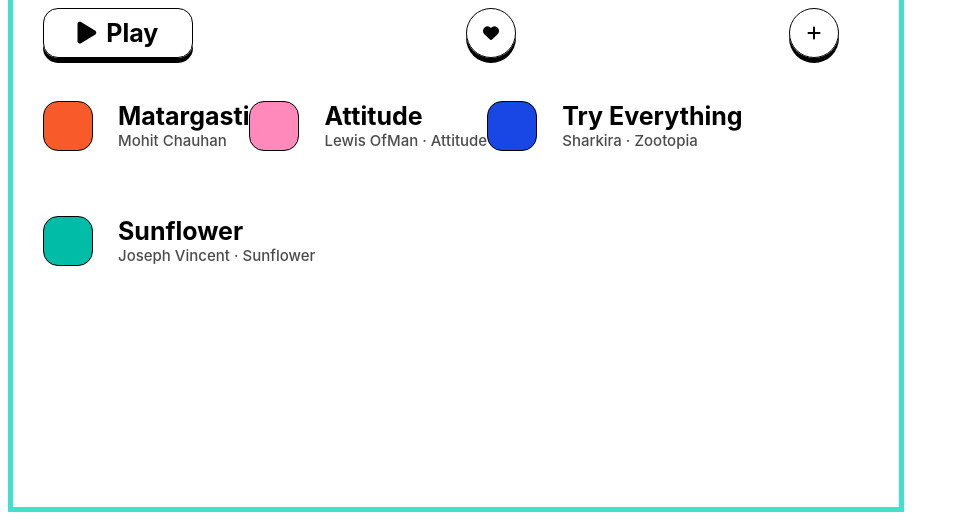
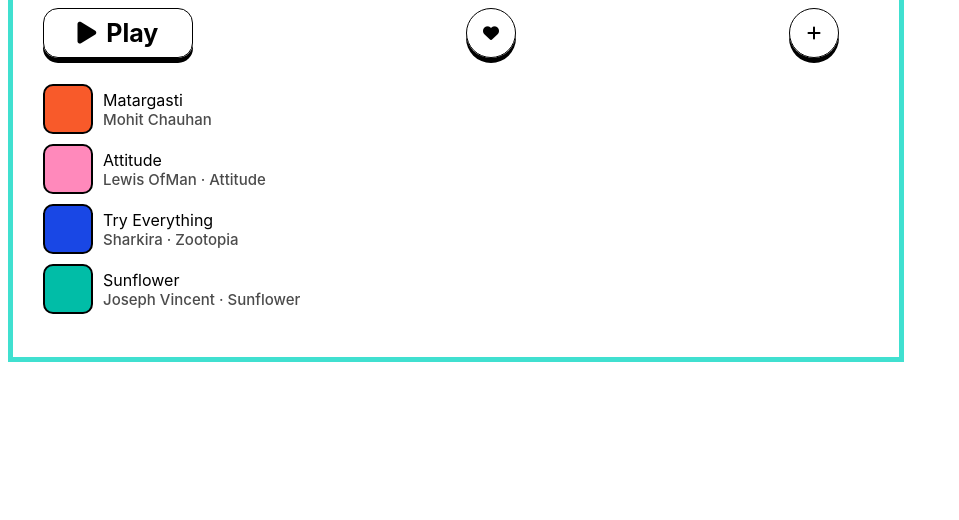
Before and after one commit to ChoBlack/kokoa-challenge-5-2021, a plain HTML site: page index.html in a window 1280 px wide. Shown: the part 296-816 px from the top of the page, without its empty margins (0-959 px from the left). Drawn offline with Linux system fonts and the light colour scheme.

Commit message:
update css more better~

```diff
--- a/index.html
+++ b/index.html
@@ -48,39 +48,39 @@
         </div>
     </div>
 
-    <div class="list">
-        <div class="list__songs">
-          <div class="list__songs__image"></div>
-          <div class="list__songs__name">
+    <ul class="song-list">
+        <li class="song-list__song">
+          <div class="song-list__cover"></div>
+          <div class="song-list__data">
             <span>Matargasti</span>
             <span>Mohit Chauhan</span>
           </div>
-        </div>
+        </li>
 
-        <div class="list__songs">
-          <div class="list__songs__image"></div>
-          <div class="list__songs__name">
+        <li class="song-list__song">
+          <div class="song-list__cover"></div>
+          <div class="song-list__data">
             <span>Attitude</span>
             <span>Lewis OfMan · Attitude</span>
           </div>
-        </div>
+        </li>
 
-        <div class="list__songs">
-          <div class="list__songs__image"></div>
-          <div class="list__songs__name">
+        <li class="song-list__song">
+          <div class="song-list__cover"></div>
+          <div class="song-list__data">
             <span>Try Everything</span>
             <span>Sharkira · Zootopia</span>
           </div>
-        </div>
+        </li>
 
-        <div class="list__songs">
-          <div class="list__songs__image"></div>
-          <div class="list__songs__name">
+        <li class="song-list__song">
+          <div class="song-list__cover"></div>
+          <div class="song-list__data">
             <span>Sunflower</span>
             <span>Joseph Vincent · Sunflower</span>
           </div>
-        </div>
-      </div>
+        </li>
+      </ul>
 
     <script src="https://kit.fontawesome.com/6478f529f2.js"
 crossorigin="anonymous"></script>
--- a/style.css
+++ b/style.css
@@ -6,7 +6,8 @@
   font-family: -apple-system, BlinkMacSystemFont, "Segoe UI", Roboto, Oxygen,
     Ubuntu, Cantarell, "Open Sans", "Helvetica Neue", sans-serif;
   border: 5px solid turquoise;
-  height: 100vh;
+  /* height: 100vh; */
+  height: 650px;
   width: 70%;
   padding: 30px;
 }
@@ -107,44 +108,62 @@
   border-radius: 30%;
 }
 
-.list {
+.song-list {
+  display: flex;
+  flex-direction: column;
+  padding-top: 10px;
+}
+
+/* .list {
   display: flex;
   height: 230px;
   align-items: center;
   flex-wrap: wrap;
-}
+} */
 
-.list__songs {
-  height: 50px;
+.song-list__song {
+  display: flex;
+  align-items: center;
+  margin-bottom: 10px;
+
+  /* height: 50px;
   display: flex;
   font-size: 25px;
   font-weight: 700;
   flex-wrap: wrap;
-  background-color: none;
+  background-color: none; */
 }
-.list__songs__image {
-  margin-right: 25px;
+.song-list__cover {
+  width: 50px;
+  height: 50px;
+  margin-right: 10px;
+  border: 2px solid black;
+  border-radius: 10px;
 }
+ul {
+  padding-left: 0px;
+}
+
 span + span {
   font-size: 15px;
   font-weight: 500;
   opacity: 0.7;
 }
-.list__songs__name {
+.song-list__data {
   display: flex;
   flex-direction: column;
   background-color: none;
 }
 
-.list__songs:nth-child(1) .list__songs__image {
+.song-list__song:nth-child(1) .song-list__cover {
   background-color: #f85a2a;
 }
-.list__songs:nth-child(2) .list__songs__image {
+.song-list__song:nth-child(2) .song-list__cover {
   background-color: #ff89bb;
 }
-.list__songs:nth-child(3) .list__songs__image {
+.song-list__song:nth-child(3) .song-list__cover {
   background-color: #1947e5;
 }
-.list__songs:nth-child(4) .list__songs__image {
+.song-list__song:nth-child(4) .song-list__cover {
   background-color: #01bda7;
 }
```
